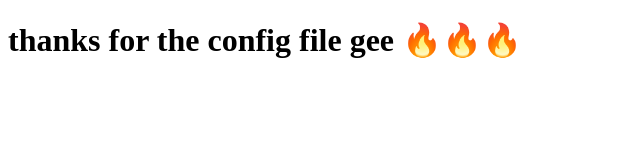
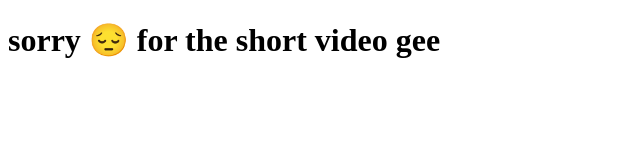
Before and after one commit to DEFC-28/Proghhh, a plain HTML site: page index.html in a window 1280 px wide. Shown: the whole page, without its empty margins (0-640 px from the left). Drawn offline with Linux system fonts and the light colour scheme.

Commit message:
Update index.html

```diff
--- a/index.html
+++ b/index.html
@@ -7,7 +7,7 @@
 </head>
 <body>
   <h1>
-    thanks for the config file gee 🔥🔥🔥
+  sorry 😔 for the short video gee
   </h1>
 </body>
 </html>
```
